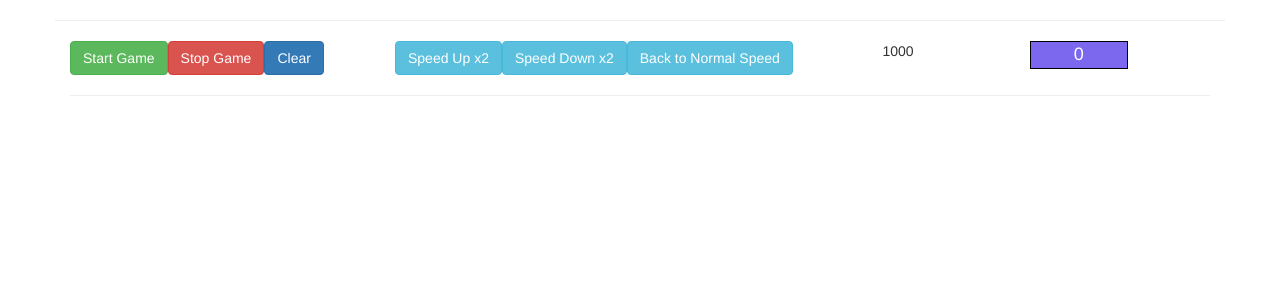
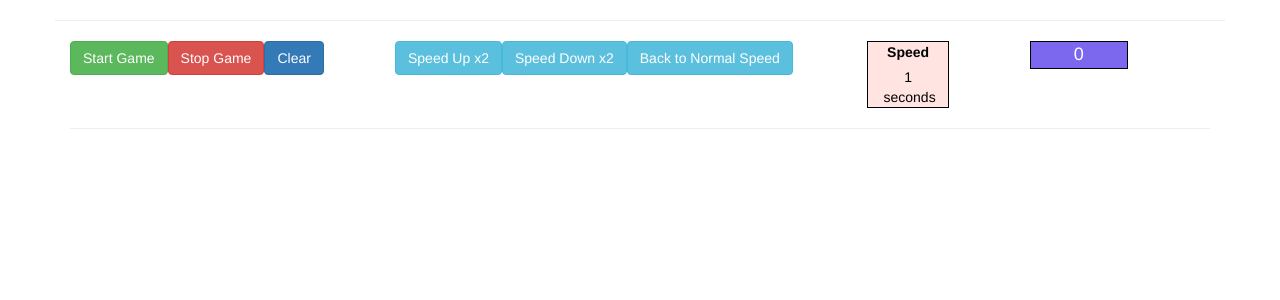
Before and after one commit to iatid23/oddEven, an Angular app: page / in a window 1280 px wide. Shown: the top 300 px of the page. Built offline with nearby package versions, Linux system fonts and the light colour scheme.

Commit message:
more speed stuff - please notice there is a bug on stopping

```diff
--- a/src/app/game-control/game-control.component.html
+++ b/src/app/game-control/game-control.component.html
@@ -11,8 +11,12 @@
         <button class="btn btn-info" (click)="onSpeedDown()">Speed Down x2</button>
         <button class="btn btn-info" (click)="onSpeedClear()">Back to Normal Speed</button>
     </div>
-    <div class="col-xs-1">
 
-        {{ speedIntreval }}
+    <div class="col-xs-1" style="border:1px solid rgb(0, 0, 0); background:mistyrose; height:100%; font-size: 14px; color: rgb(0, 0, 0); text-align: center;">
+        <label>Speed </label>
+
+            {{ speedIntreval/1000 }} seconds
+
+
     </div>
 </div>
```
